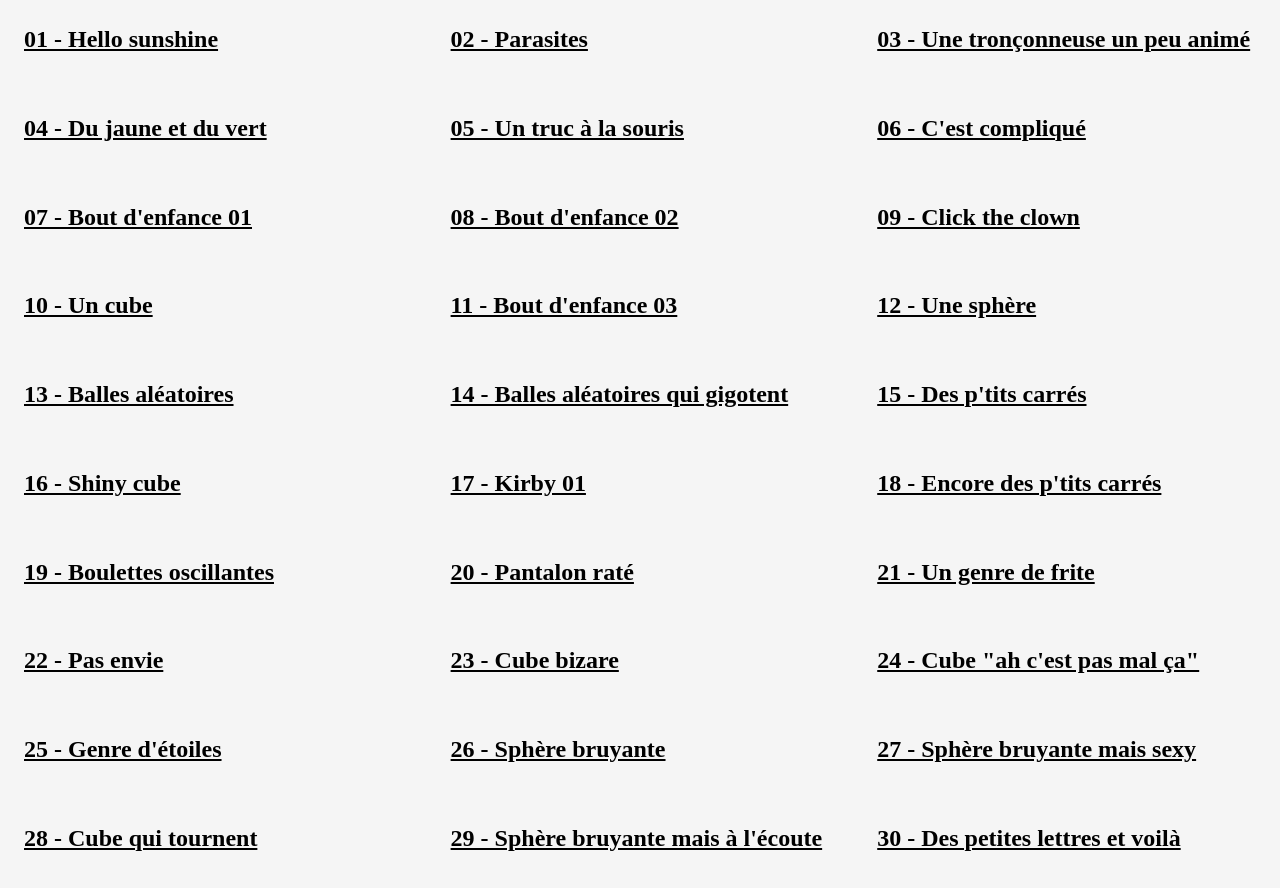
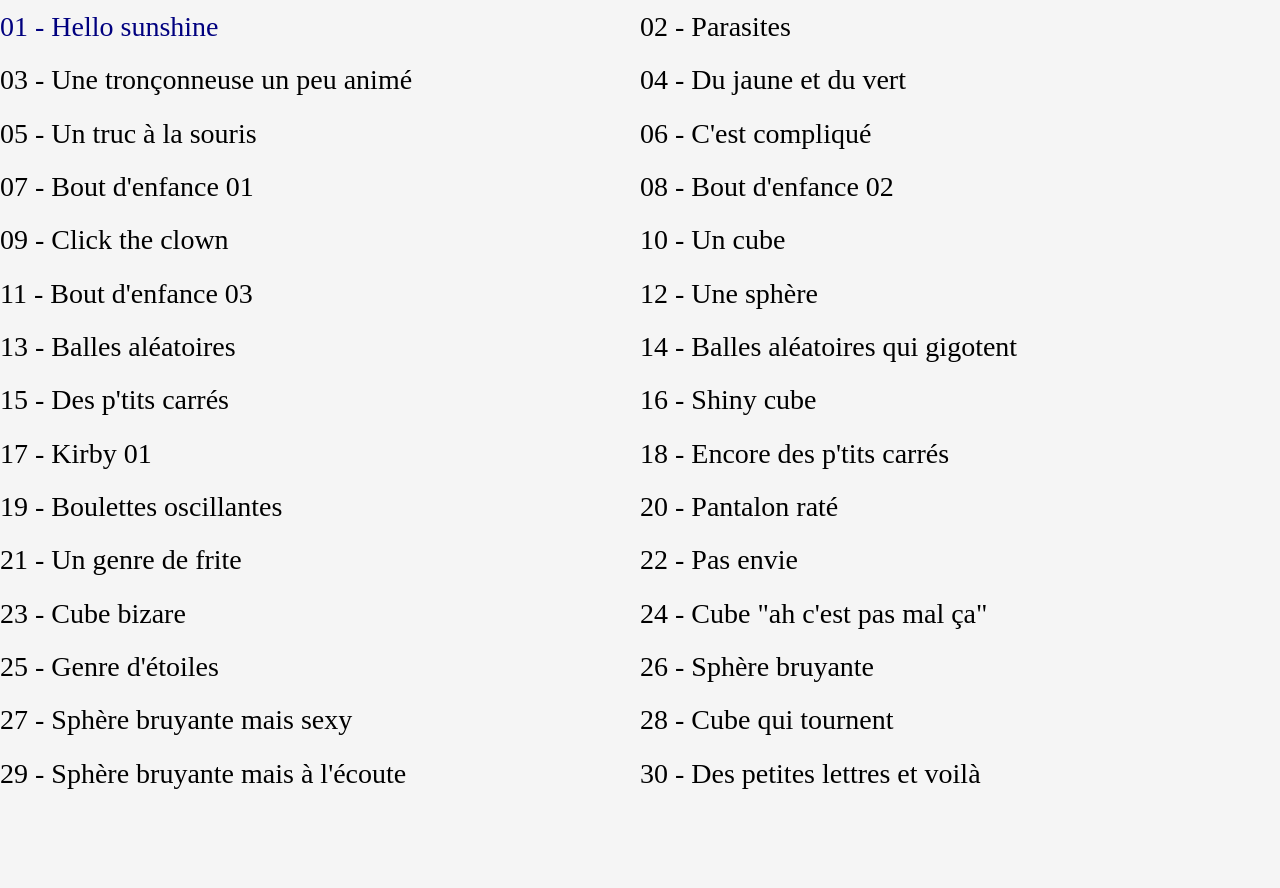
Before and after one commit to Awea/codevember-2017, a website: page index.html in a window 1280 px wide. After the commit the page ends 800 px from the top, so only its background shows below. Drawn offline with Linux system fonts and the light colour scheme.

Commit message:
:lipstick: Improve index style

```diff
--- a/index.html
+++ b/index.html
@@ -10,26 +10,13 @@
     }
     body {
       background-color: #f5f5f5;
-      margin: 0 auto;
-      line-height: 1.3;
+      margin: 0;
+      line-height: 1.75;
     }
     ul, li {
       margin: 0;
       padding: 0;
       list-style: none;
-    }
-    h2 {
-      margin-top: 0;
-      margin-bottom: 0.4em;
-    }
-
-    /* Navigation */
-    a:link, a:visited {
-      color: black;
-    }
-
-    a:hover, a:active {
-      color: #00007f;
     }
 
     /* Elements */
@@ -39,21 +26,31 @@
       flex-wrap: wrap;
     }
     .list-item {
-      padding: 0.5em;
       width: 100%;
+      display: flex;
     }
-    .list-content {
-      padding: 1em;
+    .link {
+      width: 100%;
+      color: black;
+      text-decoration: none;
+      display: flex;
+      align-items: center;
+      font-size: 1.75em;
+    }
+    .link:hover, .link:active {
+      color: #00007f;
+    }
+    span {
       width: 100%;
     }
 
     /* Responsive stuff */
-    @media all and (min-width: 40em) {
+    @media all and (min-width: 60em) {
       .list-item {
         width: 50%;
       }
     }
-    @media all and (min-width: 60em) {
+    @media all and (min-width: 100em) {
       .list-item {
         width: 33.33%;
       }
@@ -62,154 +59,94 @@
   <body>
     <ul class="list">
       <li class="list-item">
-        <div class="list-content">
-          <h2><a href="01.html">01 - Hello sunshine</a></h2>
-        </div>
+        <a class="link" href="01.html"><span>01 - Hello sunshine</span></a>
       </li>
       <li class="list-item">
-        <div class="list-content">
-          <h2><a href="02.html">02 - Parasites</a></h2>
-        </div>
+        <a class="link" href="02.html"><span>02 - Parasites</span></a>
       </li>
       <li class="list-item">
-        <div class="list-content">
-          <h2><a href="03.html">03 - Une tronçonneuse un peu animé</a></h2>
-        </div>
+        <a class="link" href="03.html"><span>03 - Une tronçonneuse un peu animé</span></a>
       </li>
       <li class="list-item">
-        <div class="list-content">
-          <h2><a href="04.html">04 - Du jaune et du vert</a></h2>
-        </div>
+        <a class="link" href="04.html"><span>04 - Du jaune et du vert</span></a>
       </li>
       <li class="list-item">
-        <div class="list-content">
-          <h2><a href="05.html">05 - Un truc à la souris</a></h2>
-        </div>
+        <a class="link" href="05.html"><span>05 - Un truc à la souris</span></a>
       </li>
       <li class="list-item">
-        <div class="list-content">
-          <h2><a href="06.html">06 - C'est compliqué</a></h2>
-        </div>
+        <a class="link" href="06.html"><span>06 - C'est compliqué</span></a>
       </li>
       <li class="list-item">
-        <div class="list-content">
-          <h2><a href="07.html">07 - Bout d'enfance 01</a></h2>
-        </div>
+        <a class="link" href="07.html"><span>07 - Bout d'enfance 01</span></a>
       </li>
       <li class="list-item">
-        <div class="list-content">
-          <h2><a href="08.html">08 - Bout d'enfance 02</a></h2>
-        </div>
+        <a class="link" href="08.html"><span>08 - Bout d'enfance 02</span></a>
       </li>
       <li class="list-item">
-        <div class="list-content">
-          <h2><a href="09.html">09 - Click the clown</a></h2>
-        </div>
+        <a class="link" href="09.html"><span>09 - Click the clown</span></a>
       </li>
       <li class="list-item">
-        <div class="list-content">
-          <h2><a href="10.html">10 - Un cube</a></h2>
-        </div>
+        <a class="link" href="10.html"><span>10 - Un cube</span></a>
       </li>
       <li class="list-item">
-        <div class="list-content">
-          <h2><a href="11.html">11 - Bout d'enfance 03</a></h2>
-        </div>
+        <a class="link" href="11.html"><span>11 - Bout d'enfance 03</span></a>
       </li>
       <li class="list-item">
-        <div class="list-content">
-          <h2><a href="12.html">12 - Une sphère</a></h2>
-        </div>
+        <a class="link" href="12.html"><span>12 - Une sphère</span></a>
       </li>
       <li class="list-item">
-        <div class="list-content">
-          <h2><a href="13.html">13 - Balles aléatoires</a></h2>
-        </div>
+        <a class="link" href="13.html"><span>13 - Balles aléatoires</span></a>
       </li>
       <li class="list-item">
-        <div class="list-content">
-          <h2><a href="14.html">14 - Balles aléatoires qui gigotent</a></h2>
-        </div>
+        <a class="link" href="14.html"><span>14 - Balles aléatoires qui gigotent</span></a>
       </li>
       <li class="list-item">
-        <div class="list-content">
-          <h2><a href="15.html">15 - Des p'tits carrés</a></h2>
-        </div>
+        <a class="link" href="15.html"><span>15 - Des p'tits carrés</span></a>
       </li>
       <li class="list-item">
-        <div class="list-content">
-          <h2><a href="16.html">16 - Shiny cube</a></h2>
-        </div>
+        <a class="link" href="16.html"><span>16 - Shiny cube</span></a>
       </li>
       <li class="list-item">
-        <div class="list-content">
-          <h2><a href="17.html">17 - Kirby 01</a></h2>
-        </div>
+        <a class="link" href="17.html"><span>17 - Kirby 01</span></a>
       </li>
       <li class="list-item">
-        <div class="list-content">
-          <h2><a href="18.html">18 - Encore  des p'tits carrés</a></h2>
-        </div>
+        <a class="link" href="18.html"><span>18 - Encore  des p'tits carrés</span></a>
       </li>
       <li class="list-item">
-        <div class="list-content">
-          <h2><a href="19.html">19 - Boulettes oscillantes</a></h2>
-        </div>
+        <a class="link" href="19.html"><span>19 - Boulettes oscillantes</span></a>
       </li>
       <li class="list-item">
-        <div class="list-content">
-          <h2><a href="20.html">20 - Pantalon raté</a></h2>
-        </div>
+        <a class="link" href="20.html"><span>20 - Pantalon raté</span></a>
       </li>
       <li class="list-item">
-        <div class="list-content">
-          <h2><a href="21.html">21 - Un genre de frite</a></h2>
-        </div>
+        <a class="link" href="21.html"><span>21 - Un genre de frite</span></a>
       </li>
       <li class="list-item">
-        <div class="list-content">
-          <h2><a href="22.html">22 - Pas envie</a></h2>
-        </div>
+        <a class="link" href="22.html"><span>22 - Pas envie</span></a>
       </li>
       <li class="list-item">
-        <div class="list-content">
-          <h2><a href="23.html">23 - Cube bizare</a></h2>
-        </div>
+        <a class="link" href="23.html"><span>23 - Cube bizare</span></a>
       </li>
       <li class="list-item">
-        <div class="list-content">
-          <h2><a href="24.html">24 - Cube "ah c'est pas mal ça"</a></h2>
-        </div>
+        <a class="link" href="24.html"><span>24 - Cube "ah c'est pas mal ça"</span></a>
       </li>
       <li class="list-item">
-        <div class="list-content">
-          <h2><a href="25.html">25 - Genre d'étoiles</a></h2>
-        </div>
+        <a class="link" href="25.html"><span>25 - Genre d'étoiles</span></a>
       </li>
       <li class="list-item">
-        <div class="list-content">
-          <h2><a href="26.html">26 - Sphère bruyante</a></h2>
-        </div>
+        <a class="link" href="26.html"><span>26 - Sphère bruyante</span></a>
       </li>
       <li class="list-item">
-        <div class="list-content">
-          <h2><a href="27.html">27 - Sphère bruyante mais sexy</a></h2>
-        </div>
+        <a class="link" href="27.html"><span>27 - Sphère bruyante mais sexy</span></a>
       </li>
       <li class="list-item">
-        <div class="list-content">
-          <h2><a href="28.html">28 - Cube qui tournent</a></h2>
-        </div>
+        <a class="link" href="28.html"><span>28 - Cube qui tournent</span></a>
       </li>
       <li class="list-item">
-        <div class="list-content">
-          <h2><a href="29.html">29 - Sphère bruyante mais à l'écoute</a></h2>
-        </div>
+        <a class="link" href="29.html"><span>29 - Sphère bruyante mais à l'écoute</span></a>
       </li>
       <li class="list-item">
-        <div class="list-content">
-          <h2><a href="30.html">30 - Des petites lettres et voilà</a></h2>
-        </div>
+        <a class="link" href="30.html"><span>30 - Des petites lettres et voilà</span></a>
       </li>
     </ul>
   </body>
```
